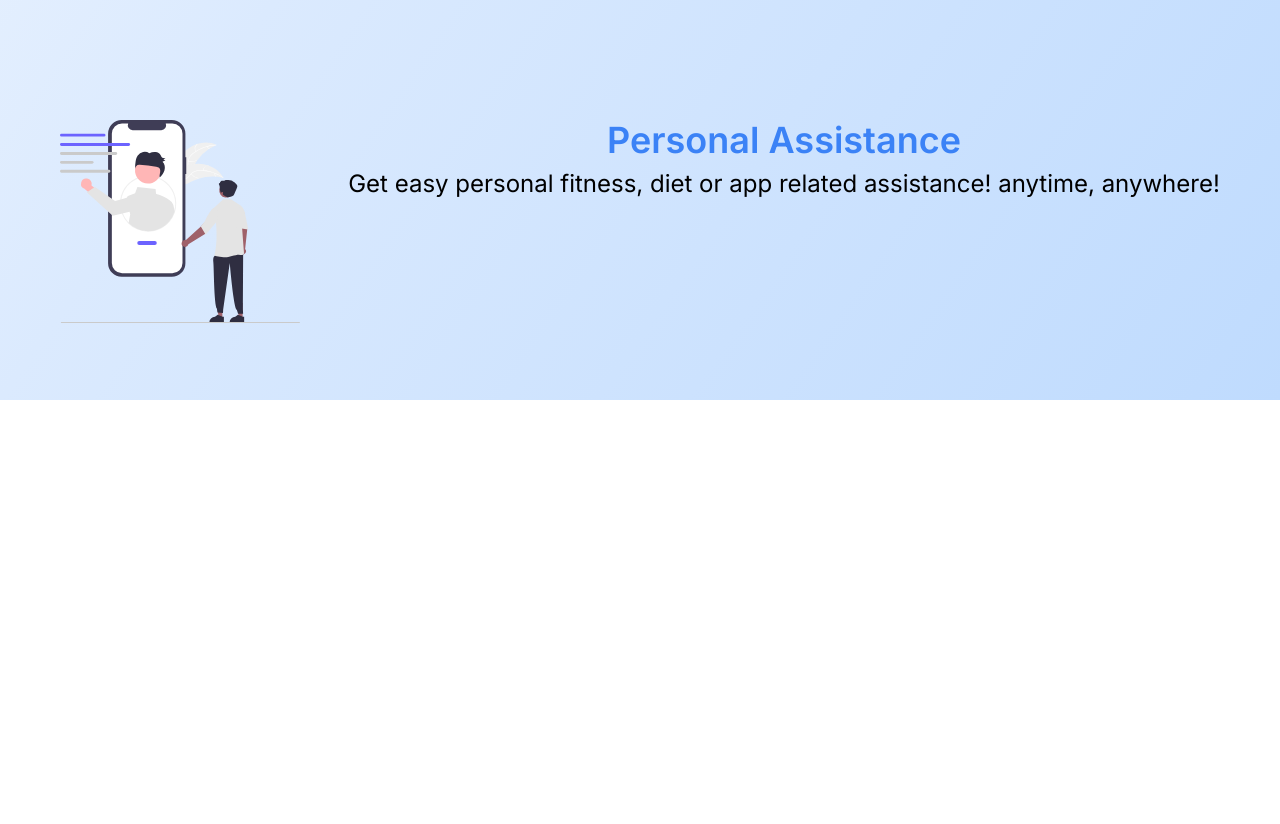
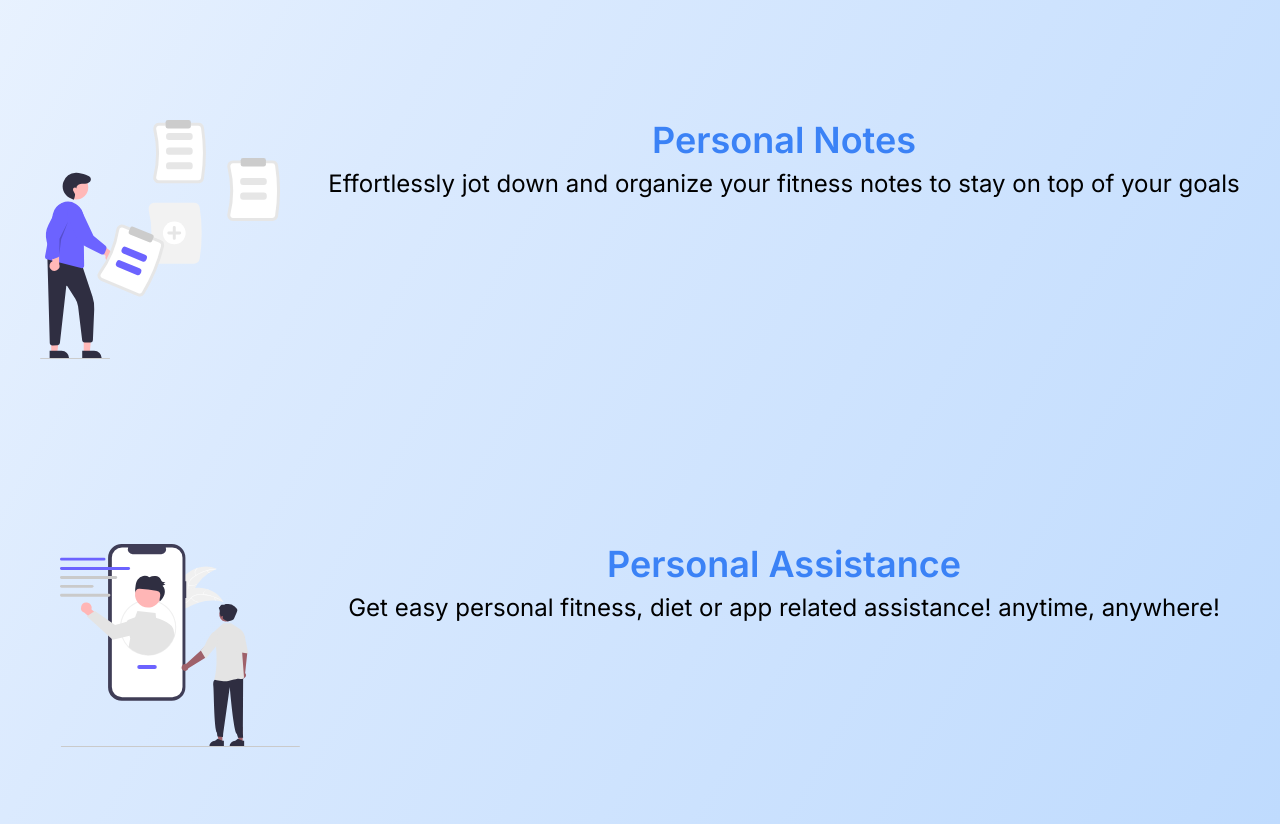
Before and after one commit to Anas-Jamil/FitLife, a Next.js app in the folder client/: page / in a window 1280 px wide. Shown: the part 1520-2344 px from the top of the page. Before the commit the page ends 1920 px from the top, so only its background shows below. Built offline with nearby package versions, Linux system fonts and the light colour scheme.

Commit message:
4th Highlight

```diff
--- a/client/src/app/page.tsx
+++ b/client/src/app/page.tsx
@@ -106,6 +106,27 @@ export default function Home() {
           >
             <div className="hidden sm:block w-60 h-60 flex-shrink-0">
               <Image
+                src="/notes.svg"
+                width={300}
+                height={300}
+                alt="Illustration of tracking workouts for fitness goals"
+              />
+            </div>
+            <div className="text-center sm:text-left">
+              <p className="text-4xl font-semibold text-blue-500 text-center">Personal Notes</p>
+              <p className="text-2xl mt-2">
+              Effortlessly jot down and organize your fitness notes to stay on top of your goals
+              </p>
+            </div>
+          </div>
+
+          {/* Fact 4 */}
+          <div
+            className="flex flex-col mb-10 sm:flex-row gap-12 items-center sm:items-start sm:mt-16"
+            data-aos="zoom-out"
+          >
+            <div className="hidden sm:block w-60 h-60 flex-shrink-0">
+              <Image
                 src="/assistance.svg"
                 width={300}
                 height={300}
@@ -119,6 +140,7 @@ export default function Home() {
               </p>
             </div>
           </div>
+
         </div>
       </div>
     </>
```
Also changed, not shown: client/public/Notes.svg (added).
